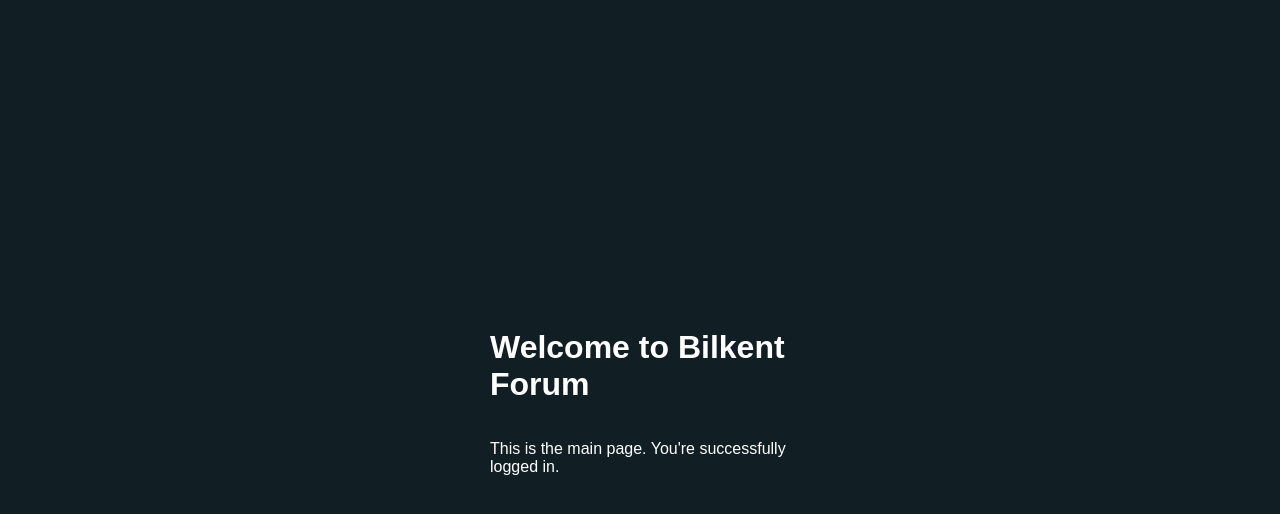
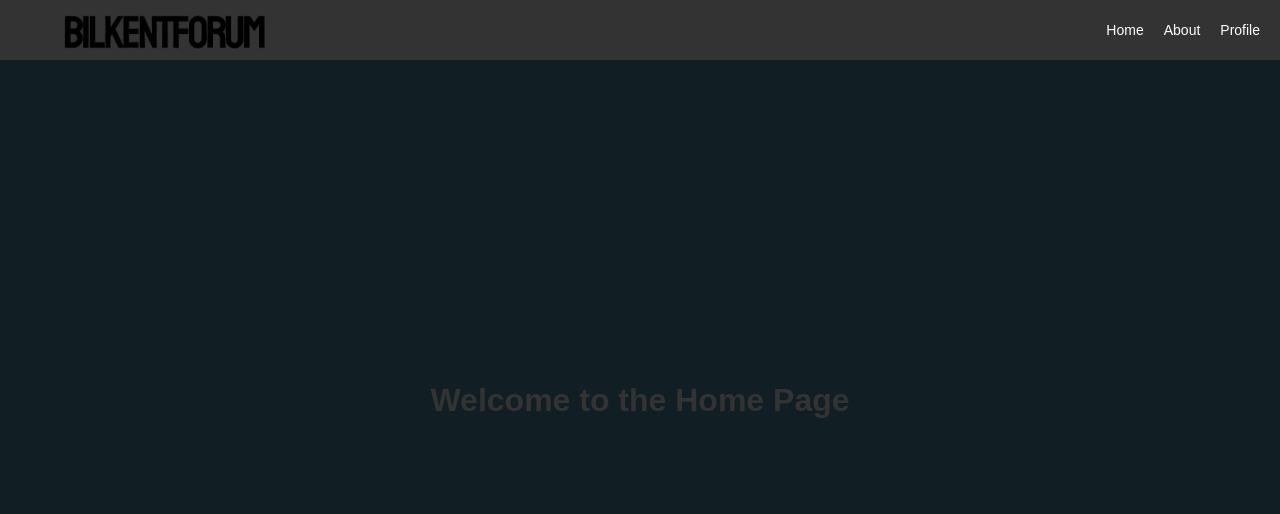
Before and after one commit to ismetinan/BilkentForum, a React (Vite) app in the folder frontend/: page /home in a window 1280 px wide. Shown: the top 514 px of the page. Built offline with nearby package versions, Linux system fonts and the light colour scheme; sample sign-in values are in the browser's storage.

Commit message:
Origin FE V3

```diff
--- /dev/null
+++ b/frontend/src/Navbar.css
@@ -0,0 +1,44 @@
+body {
+  margin: 0;
+  padding: 0;
+  background-color: #0b1c24; /* your background */
+  font-family: Arial, sans-serif;
+}
+
+/* Navbar styles */
+.navbar {
+  position: fixed;
+  top: 0;
+  left: 0;
+  width: 100%;
+  height: 60px;
+  background-color: #333;
+  display: flex;
+  align-items: center;
+  justify-content: space-between;
+  padding: 0 20px;
+  box-sizing: border-box;
+  z-index: 1000;
+}
+
+.logo img {
+  padding-top: 10%;
+  height: 120px;
+  width: auto;
+}
+
+.nav-links {
+  list-style: none;
+  display: flex;
+  gap: 20px;
+}
+
+.nav-links li a {
+  color: white;
+  text-decoration: none;
+  font-size: 14px;
+}
+
+.nav-links li a:hover {
+  color: #00bfff;
+}
--- /dev/null
+++ b/frontend/src/components/Navbar.jsx
@@ -0,0 +1,21 @@
+import React, { useState } from "react";
+import { Link } from "react-router-dom";
+import "../Navbar.css";
+import logo from '../../public/logo2.png';
+
+function Navbar() {
+  return (
+    <nav className="navbar">
+      <div className="logo">
+        <img src={logo} alt="Logo" />
+      </div>
+      <ul className="nav-links">
+        <li><Link to="/home">Home</Link></li>
+        <li><Link to="/about">About</Link></li>
+        <li><Link to="/profile">Profile</Link></li>
+      </ul>
+    </nav>
+  );
+}
+
+export default Navbar;
--- a/frontend/src/pages/HomePage.jsx
+++ b/frontend/src/pages/HomePage.jsx
@@ -1,12 +1,15 @@
 
-import React from 'react';
+import React from "react";
+import Navbar from "../components/Navbar";
 
 const HomePage = () => {
   return (
-    <div className="login-container">
-      <h1>Welcome to Bilkent Forum</h1>
-      <p>This is the main page. You're successfully logged in.</p>
-    </div>
+    <>
+      <Navbar />
+      <div style={{ padding: "20px", color: "#333" }}>
+        <h1>Welcome to the Home Page</h1>
+      </div>
+    </>
   );
 };
 
```
